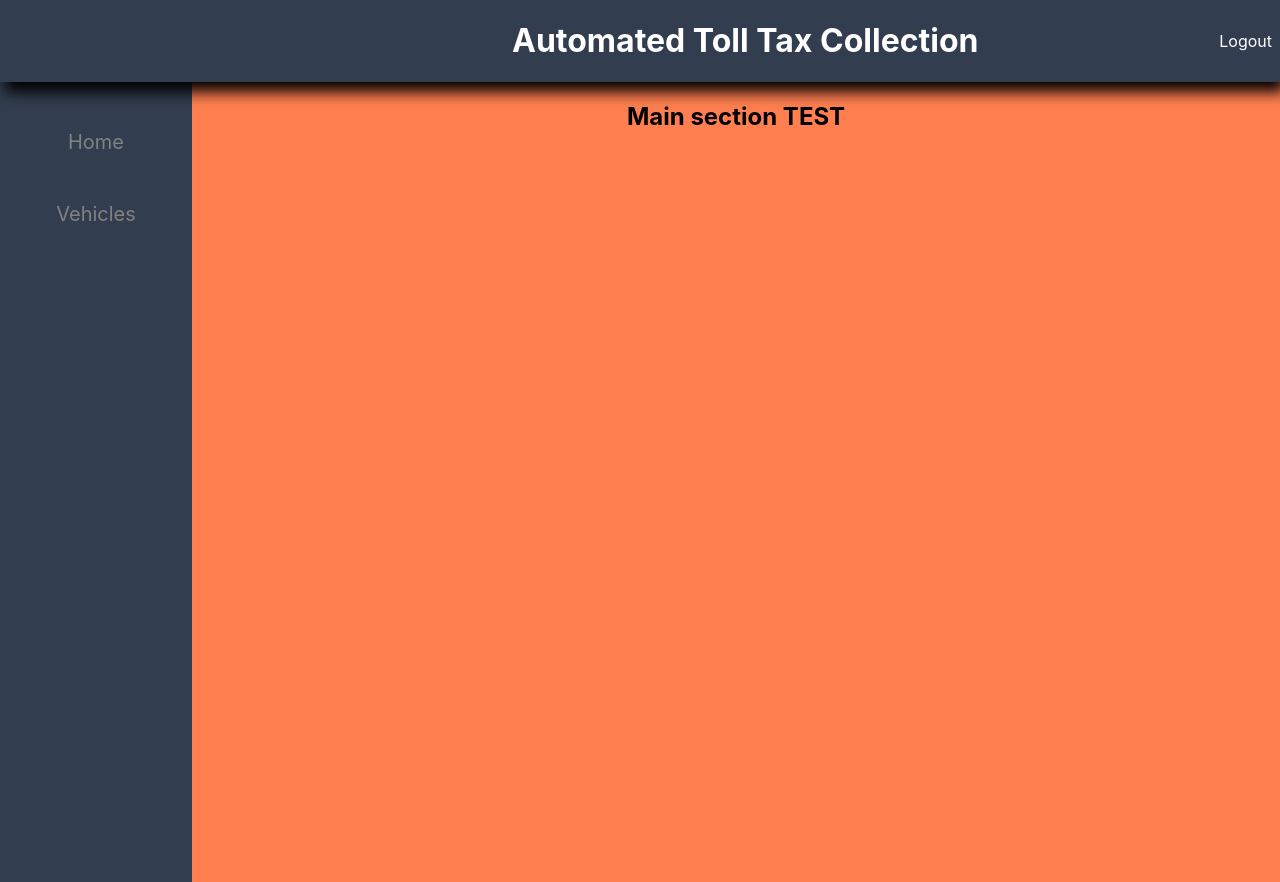
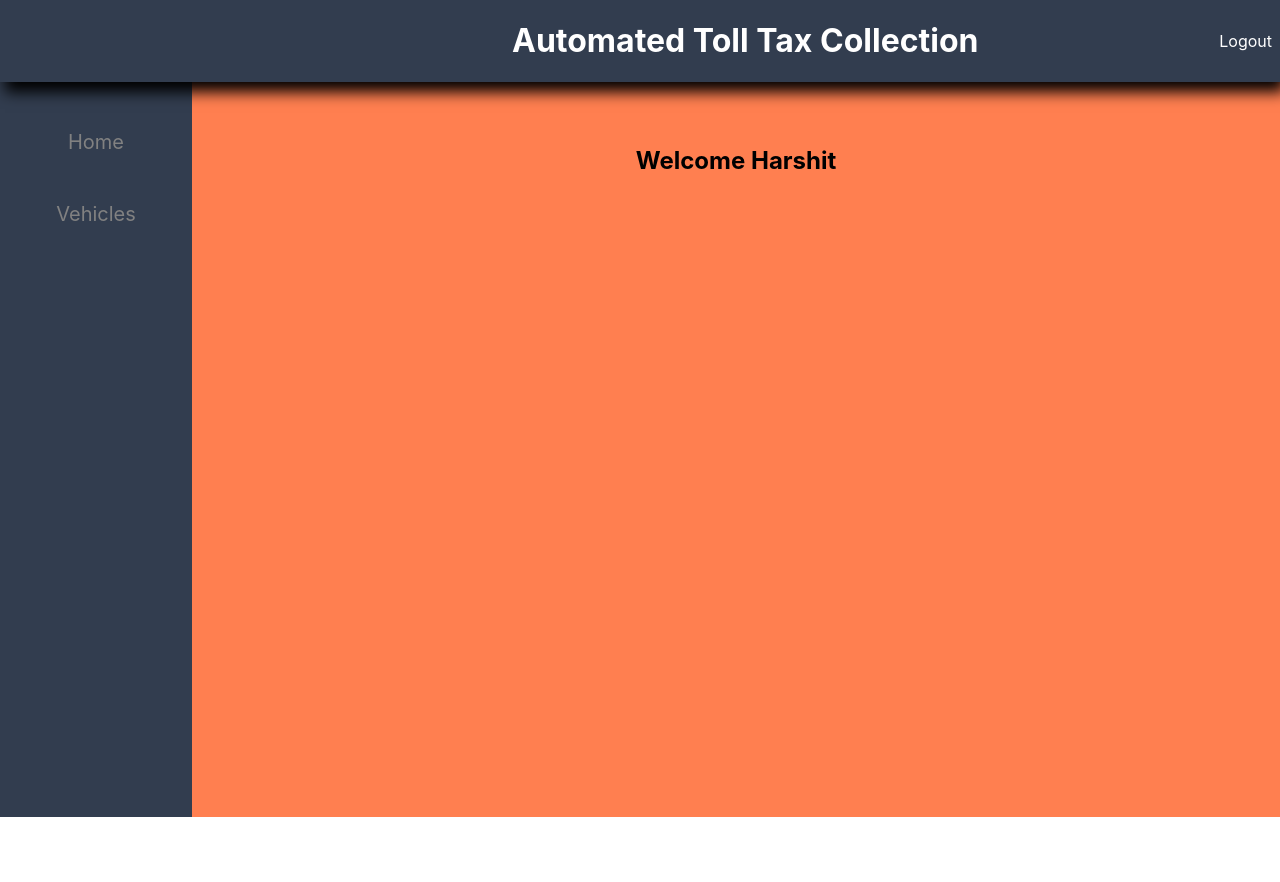
Before and after one commit to harshit-kakkar/ATTC, a React (Create React App) app: page / in a window 1280 px wide. After the commit the page ends 817 px from the top, so only its background shows below. Built offline with nearby package versions, Linux system fonts and the light colour scheme.

Commit message:
Added Homepage component.
Logic for navbar not done yet.

```diff
--- /dev/null
+++ b/src/components/Homepage/index.tsx
@@ -0,0 +1,17 @@
+import React from 'react'
+import './styles.css'
+
+
+let welcomeText: string = 'Welcome Harshit'
+
+const Homepage = () => {
+    return (
+        <div>
+            <div className="welcome-text">
+                <h1>{welcomeText}</h1>
+            </div>
+        </div>
+    )
+}
+
+export default Homepage
--- /dev/null
+++ b/src/components/Homepage/styles.css
@@ -0,0 +1,3 @@
+.welcome-text{
+    margin-top: 4em;
+}
--- a/src/components/Main/index.tsx
+++ b/src/components/Main/index.tsx
@@ -1,18 +1,39 @@
 import React from 'react';
 import Navbar from '../Navbar'
+import Homepage from '../Homepage'
 import './styles.css'
 
 
 
+
 const Main = () => {
+
+    const [clickedTab, setClickedTab] = React.useState(1);
+
+    const setSelectedTab = (selectedTab: number)=> {
+        setClickedTab(selectedTab)
+    }
+
+    const loadSelectedTab = () => {
+        if (clickedTab==1){
+            return (
+                <div className="main-sec">
+                    <Homepage />
+
+                </div>
+            )
+        }
+    }
+
+
     return (
         <div className="container">
             <div className="nav-div">
                 <Navbar />
             </div>
-            <div className="main-sec">
-                <h2>Main section TEST</h2>
-            </div>
+
+            {loadSelectedTab()}
+
         </div>
 
     );
--- a/src/components/Main/styles.css
+++ b/src/components/Main/styles.css
@@ -1,8 +1,7 @@
 .container{
     display: flex;
     flex-direction: row;
-    height: 100vh;
-
+    height: 91.9vh;
 
 }
 .nav-div{
```
